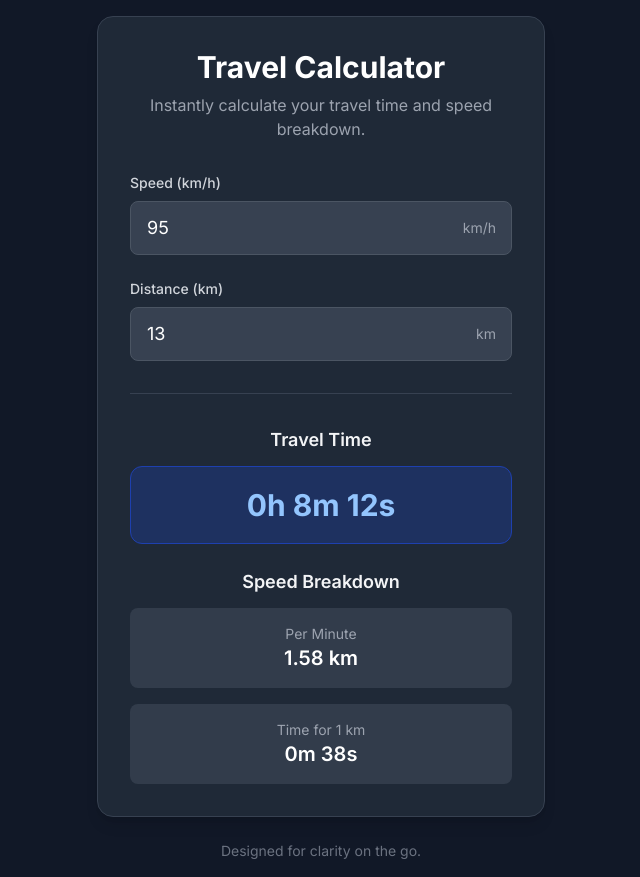
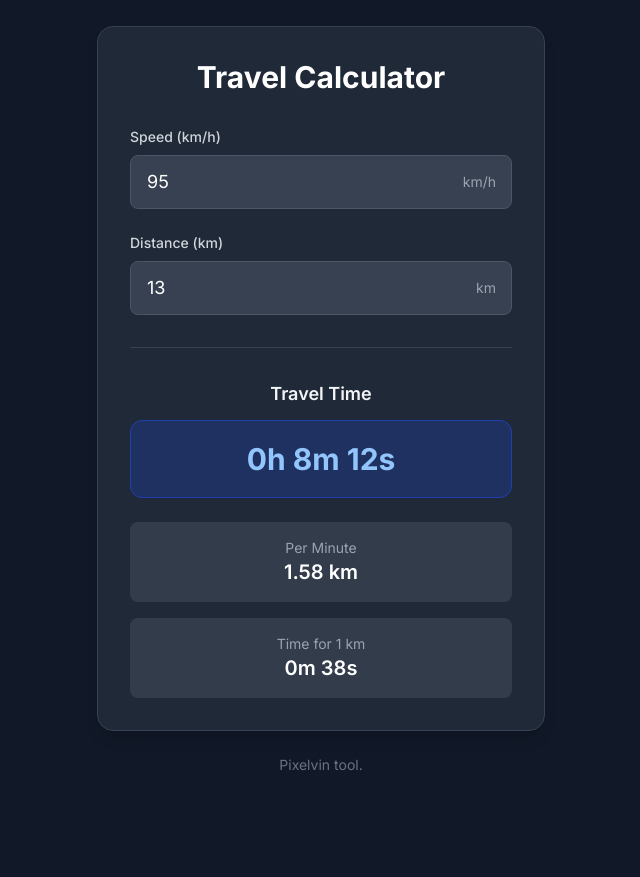
Before and after one commit to g33kenn/road, a plain HTML site: page index.html in a window 1280 px wide. Shown: the whole page, without its empty margins (319-959 px from the left). After the commit the page ends 800 px from the top, so only its background shows below. Drawn offline with nearby package versions, Linux system fonts and the light colour scheme.

Commit message:
Update index.html
layout changes

```diff
--- a/index.html
+++ b/index.html
@@ -34,7 +34,6 @@
         <div class="bg-gray-800 border border-gray-700 rounded-2xl shadow-lg p-6 md:p-8">
             <header class="text-center mb-8">
                 <h1 class="text-2xl md:text-3xl font-bold text-white">Travel Calculator</h1>
-                <p class="text-gray-400 mt-2">Instantly calculate your travel time and speed breakdown.</p>
             </header>
 
             <!-- Input Section -->
@@ -70,7 +69,6 @@
 
                 <!-- Live Speed Breakdown -->
                  <section id="speed-result-section" style="display: none;">
-                    <h2 class="text-lg font-semibold text-gray-100 mb-3 text-center">Speed Breakdown</h2>
                     <div class="grid grid-cols-1 gap-4 result-card">
                         <div class="bg-gray-700/80 p-4 rounded-lg text-center">
                             <p class="text-sm text-gray-400">Per Minute</p>
@@ -86,7 +84,7 @@
         </div>
 
         <footer class="text-center mt-6">
-            <p class="text-sm text-gray-500">Designed for clarity on the go.</p>
+            <p class="text-sm text-gray-500">Pixelvin tool.</p>
         </footer>
     </main>
 
```
